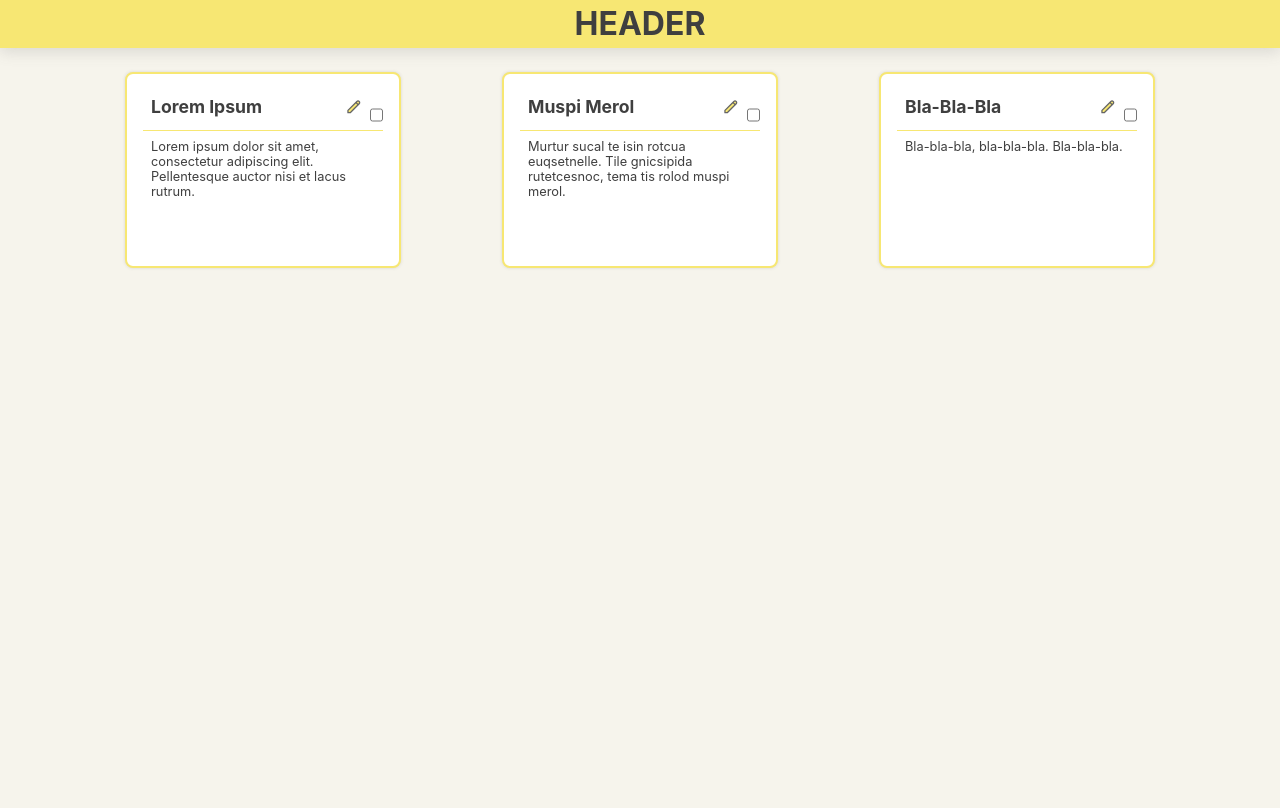
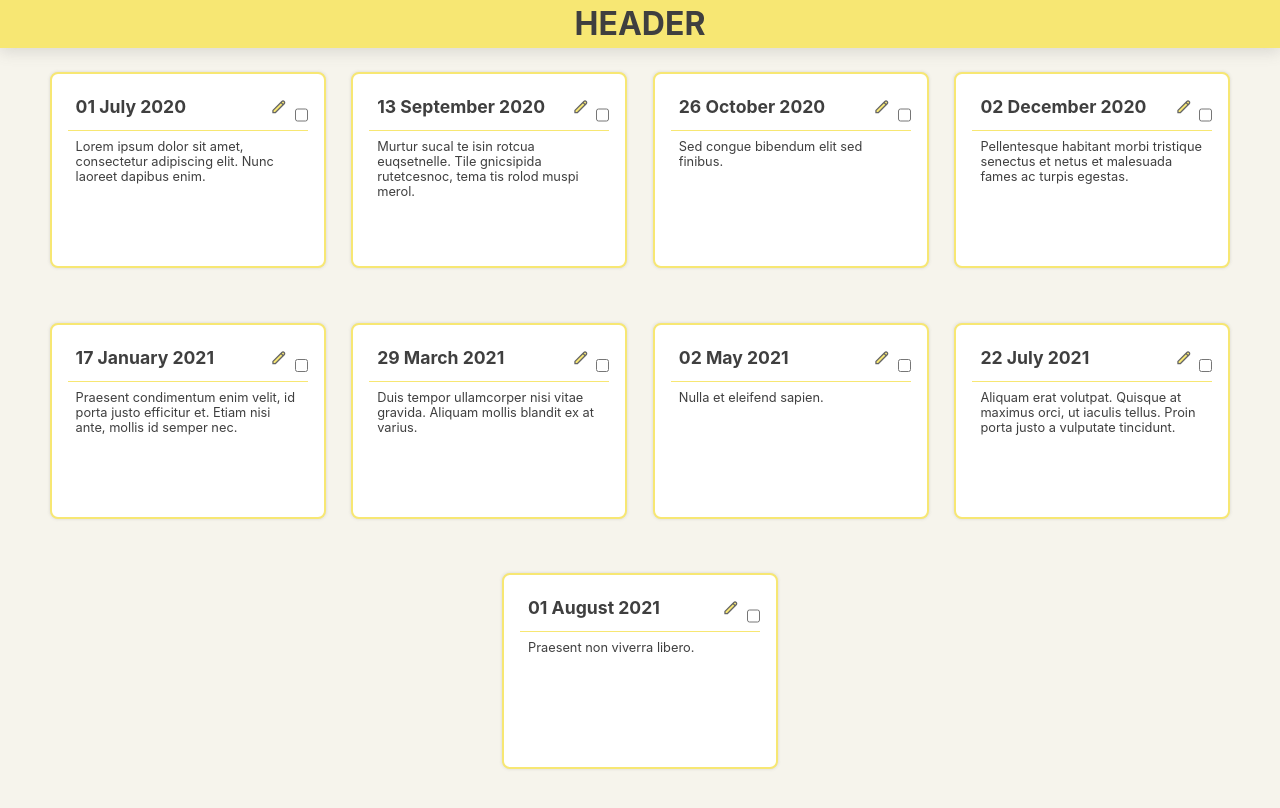
Before and after one commit to milothea/ReactJS, a React (Create React App) app in the folder my-app/: page / in a window 1280 px wide. Shown: the top 808 px of the page. Built offline with nearby package versions, Linux system fonts and the light colour scheme.

Commit message:
add new cards data

```diff
--- a/my-app/src/data/CardsData.js
+++ b/my-app/src/data/CardsData.js
@@ -1,20 +1,49 @@
 const cardsData = [
   {
     id: 1,
-    heading: 'lorem ipsum',
-    text: 'Lorem ipsum dolor sit amet, consectetur adipiscing elit. Pellentesque auctor nisi et lacus rutrum.'
+    heading: '01 July 2020',
+    text: 'Lorem ipsum dolor sit amet, consectetur adipiscing elit. Nunc laoreet dapibus enim.'
   },
   {
     id: 2,
-    heading: 'Muspi merol',
+    heading: '13 September 2020',
     text: 'Murtur sucal te isin rotcua euqsetnelle. Tile gnicsipida rutetcesnoc, tema tis rolod muspi merol.'
   },
   {
     id: 3,
-    heading: 'Bla-bla-bla',
-    text: 'Bla-bla-bla, bla-bla-bla. Bla-bla-bla.'
+    heading: '26 October 2020',
+    text: 'Sed congue bibendum elit sed finibus.'
   },
-
+  {
+    id: 4,
+    heading: '02 December 2020',
+    text: 'Pellentesque habitant morbi tristique senectus et netus et malesuada fames ac turpis egestas.'
+  },
+  {
+    id: 5,
+    heading: '17 January 2021',
+    text: 'Praesent condimentum enim velit, id porta justo efficitur et. Etiam nisi ante, mollis id semper nec.'
+  },
+  {
+    id: 6,
+    heading: '29 March 2021',
+    text: 'Duis tempor ullamcorper nisi vitae gravida. Aliquam mollis blandit ex at varius.'
+  },
+  {
+    id: 7,
+    heading: '02 May 2021',
+    text: 'Nulla et eleifend sapien.'
+  },
+  {
+    id: 8,
+    heading: '22 July 2021',
+    text: 'Aliquam erat volutpat. Quisque at maximus orci, ut iaculis tellus. Proin porta justo a vulputate tincidunt.'
+  },
+  {
+    id: 9,
+    heading: '01 August 2021',
+    text: 'Praesent non viverra libero.'
+  }
 ];
 
 export default cardsData;
```
